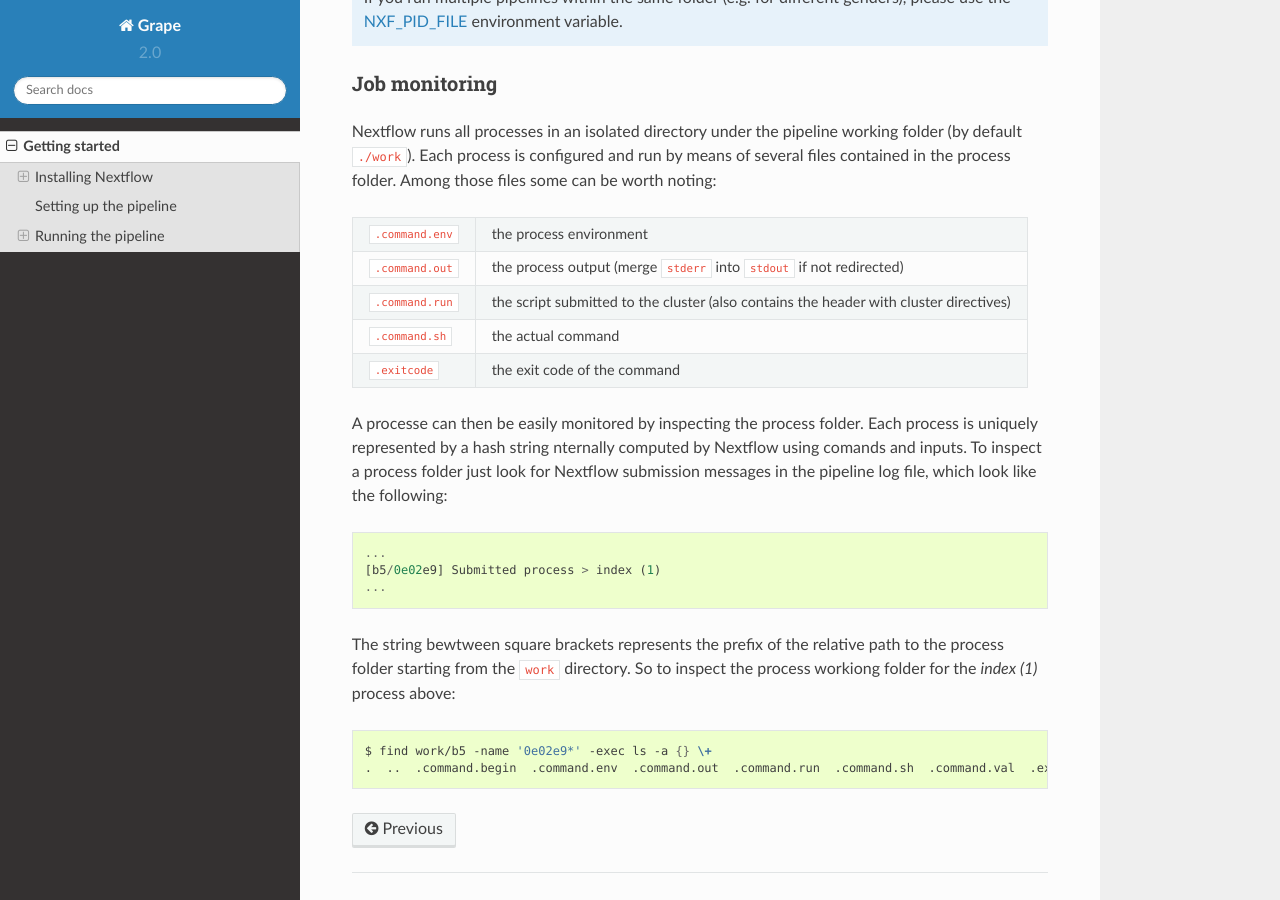
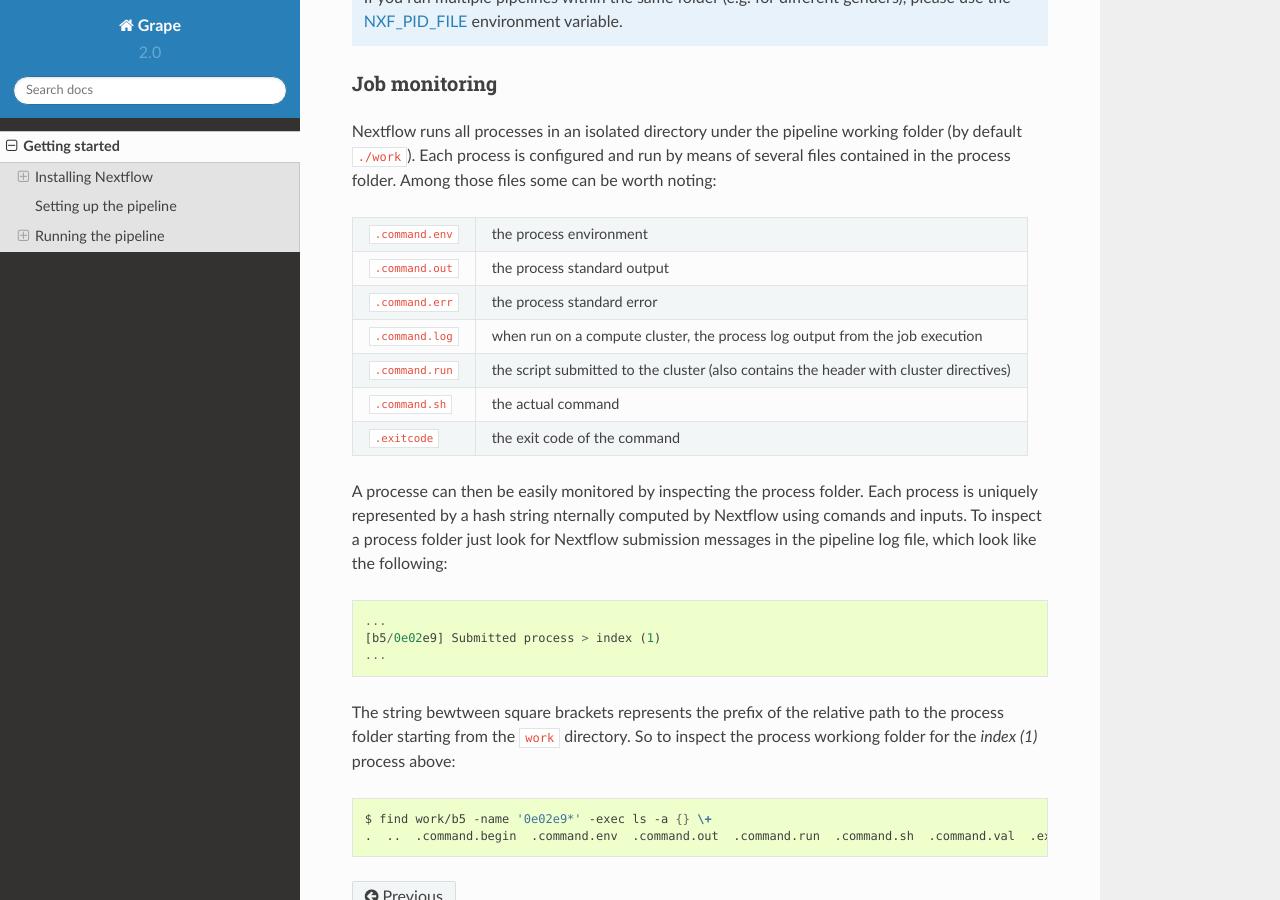
Before and after one commit to guigolab/grape-nf, a Sphinx documentation site: the page built from docs/quickstart.rst, in a window 1280 px wide and 900 px high, scrolled down 4133 px. Built offline with Sphinx 7.4.7 and the Read the Docs theme 2.0.0, drawn with Linux system fonts in a browser that asks for light colours.

Commit message:
Update Nextflow process files table

```diff
--- a/docs/quickstart.rst
+++ b/docs/quickstart.rst
@@ -183,7 +183,9 @@ Nextflow runs all processes in an isolated directory under the pipeline working
 
 ================  ======================================================================================
 ``.command.env``  the process environment
-``.command.out``  the process output (merge ``stderr`` into ``stdout`` if not redirected)
+``.command.out``  the process standard output
+``.command.err``  the process standard error
+``.command.log``  when run on a compute cluster, the process log output from the job execution
 ``.command.run``  the script submitted to the cluster (also contains the header with cluster directives)
 ``.command.sh``   the actual command
 ``.exitcode``     the exit code of the command
```
